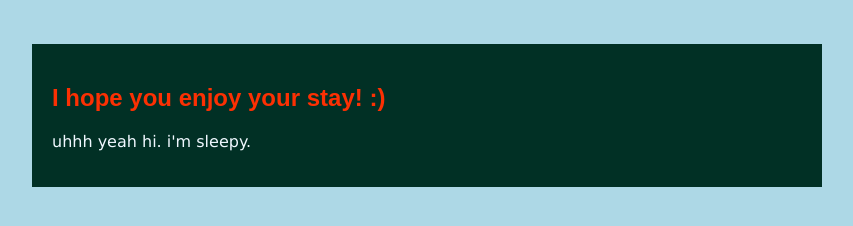
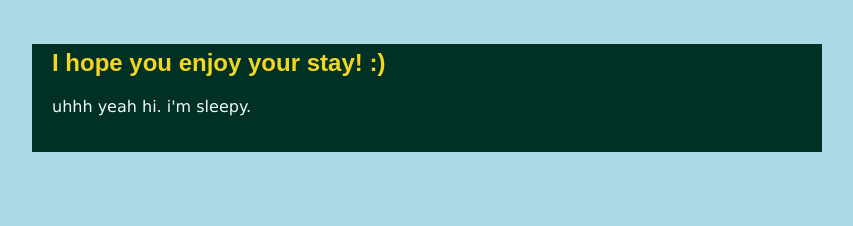
Before and after one commit to nebbysonder/nebbysonder.github.io, a plain HTML site: page index.html in a window 1280 px wide. Shown: the part 142-368 px from the top of the page, without its empty margins (213-1066 px from the left). Drawn offline with Linux system fonts and the light colour scheme.

Commit message:
small town girl

```diff
--- a/styles.css
+++ b/styles.css
@@ -13,7 +13,8 @@ h1 {
 }
 
 h2 {
-    color: #FC3003;
+    color: #F2D622;
+    margin-top: -15px;
 }
 
 p {
```
